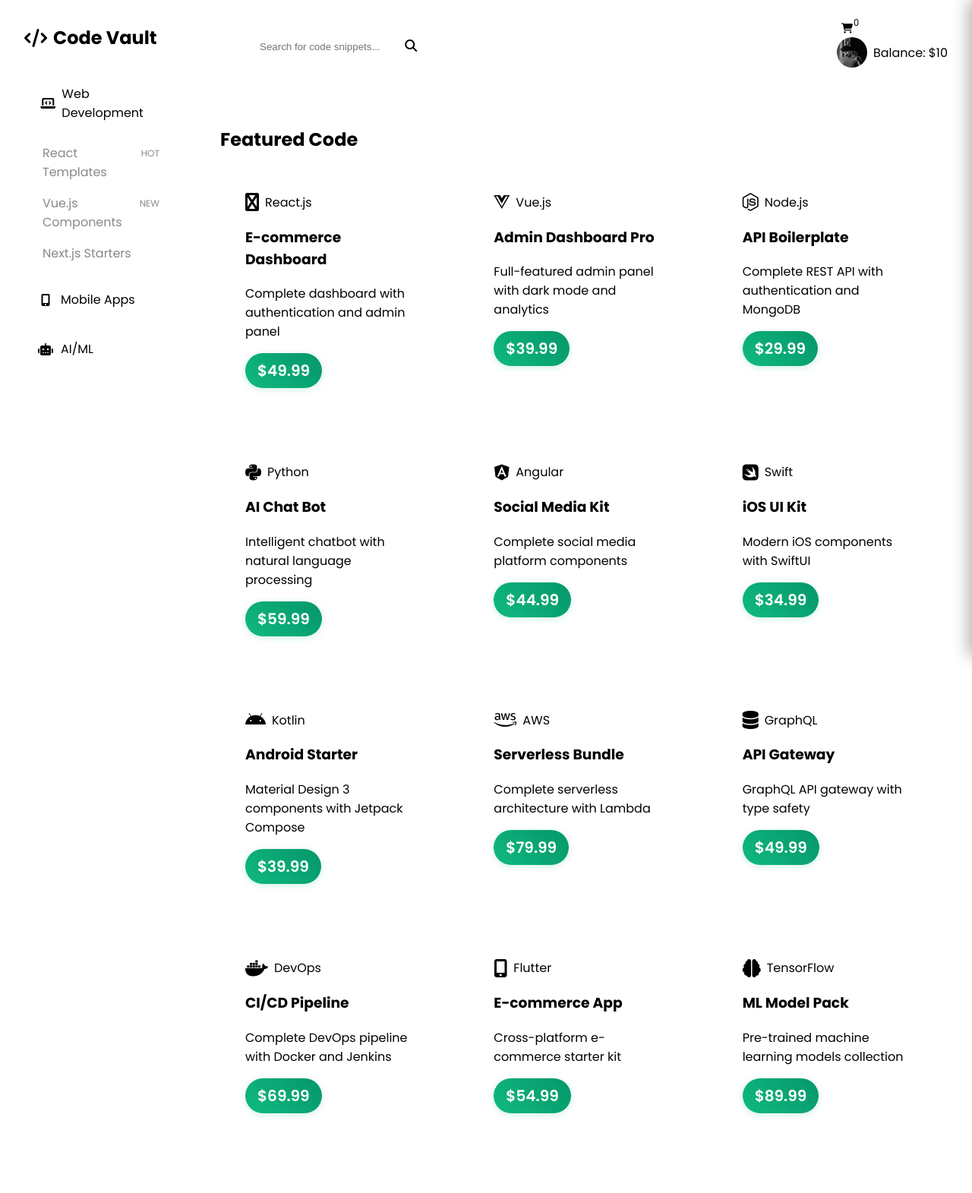
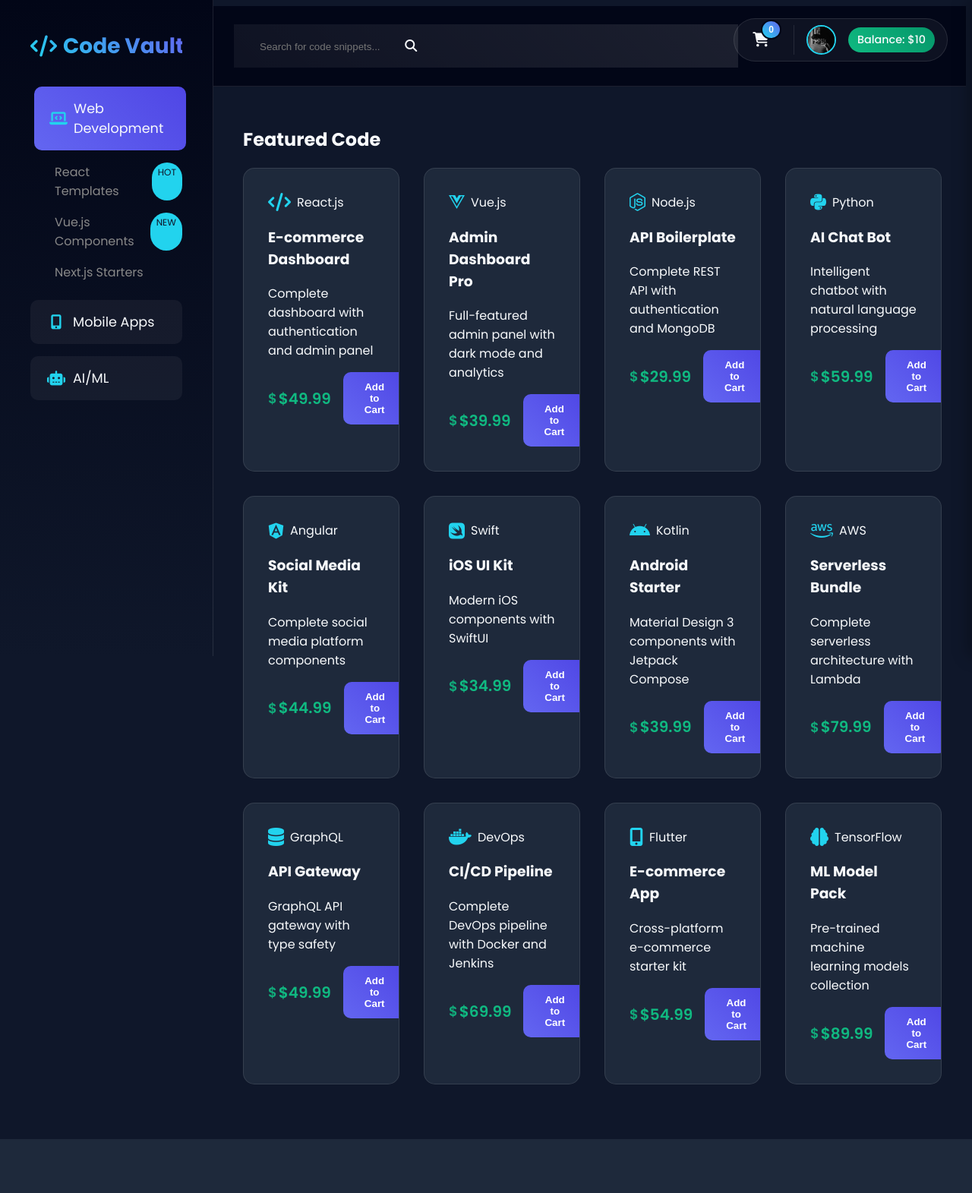
Before and after one commit to Anubhob435/Flux-shopping-app, a Flask app: template templates/shop.html in a window 1280 px wide. Shown: the whole page at 76% size. After the commit the page ends 1500 px from the top, so only its background shows below. Run offline with Flask 3, Linux system fonts and the light colour scheme; the template is opened without the code that fills it: most values are stand-ins (such as "Sample title", 1, 10 or a date in 2020).

Commit message:
updated shoping

```diff
--- a/static/css/shop.css
+++ b/static/css/shop.css
@@ -1,3 +1,16 @@
+/* Root Variables - Matching index.css colors */
+:root {
+    --primary: #6366f1;
+    --secondary: #4f46e5;
+    --dark: #0f172a;
+    --darker: #020617;
+    --light: #f8fafc;
+    --card: #1e293b;
+    --accent: #22d3ee;
+    --success: #10b981;
+    --success-light: rgba(16, 185, 129, 0.1);
+}
+
 /* General Styles */
 body {
     background: var(--dark);
@@ -37,10 +50,18 @@
     margin-right: 0.5rem;
 }
 
+/* Enhanced User Actions Area */
 .user-actions {
     position: absolute;
     right: 2rem;
     top: 1.5rem;
+    display: flex;
+    align-items: center;
+    gap: 1.5rem;
+    background: rgba(255, 255, 255, 0.05);
+    padding: 0.5rem 1rem;
+    border-radius: 50px;
+    border: 1px solid rgba(255, 255, 255, 0.1);
 }
 
 .cart-btn {
@@ -49,29 +70,106 @@
     border: none;
     color: var(--light);
     cursor: pointer;
+    font-size: 1.2rem;
+    padding: 0.5rem;
+    transition: transform 0.3s ease;
+}
+
+.cart-btn:hover {
+    transform: scale(1.1);
+    color: var(--accent);
 }
 
 .cart-btn .cart-count {
     position: absolute;
-    top: -10px;
-    right: -10px;
-    background: var(--accent);
-    color: var(--dark);
+    top: -8px;
+    right: -8px;
+    background: linear-gradient(45deg, var(--accent), var(--primary));
+    color: var(--light);
     border-radius: 50%;
     padding: 0.25rem 0.5rem;
     font-size: 0.75rem;
+    font-weight: 600;
+    border: 2px solid var(--darker);
 }
 
 .user-profile {
     display: flex;
     align-items: center;
-    gap: 0.5rem;
+    gap: 1rem;
+    padding-left: 1rem;
+    border-left: 1px solid rgba(255, 255, 255, 0.1);
 }
 
 .user-profile img {
-    width: 40px;
-    height: 40px;
+    width: 35px;
+    height: 35px;
     border-radius: 50%;
+    border: 2px solid var(--accent);
+}
+
+.user-profile span {
+    font-size: 0.9rem;
+    font-weight: 500;
+    color: var(--light);
+    background: linear-gradient(45deg, var(--success), #059669);
+    padding: 0.35rem 0.75rem;
+    border-radius: 50px;
+    white-space: nowrap;
+}
+
+/* Profile Dropdown Menu */
+.profile-dropdown {
+    position: absolute;
+    top: 60px;
+    right: 0;
+    background: var(--darker);
+    border: 1px solid rgba(255, 255, 255, 0.1);
+    border-radius: 10px;
+    box-shadow: 0 5px 15px rgba(0, 0, 0, 0.2);
+    display: none;
+    flex-direction: column;
+    width: 150px;
+    z-index: 1001;
+}
+
+.profile-dropdown.show {
+    display: flex;
+}
+
+.profile-dropdown button {
+    background: none;
+    border: none;
+    color: var(--light);
+    padding: 0.75rem 1rem;
+    text-align: left;
+    cursor: pointer;
+    transition: background 0.3s ease;
+}
+
+.profile-dropdown button:hover {
+    background: rgba(255, 255, 255, 0.1);
+}
+
+@media (max-width: 768px) {
+    .user-actions {
+        position: static;
+        margin-top: 1rem;
+        width: 100%;
+        max-width: 300px;
+        justify-content: center;
+    }
+
+    .user-profile {
+        flex-direction: row;
+        align-items: center;
+        padding-left: 1rem;
+    }
+
+    .user-profile span {
+        font-size: 0.8rem;
+        padding: 0.25rem 0.5rem;
+    }
 }
 
 /* Side Panel */
@@ -80,8 +178,8 @@
     top: 0;
     left: 0;
     bottom: 0;
-    width: 250px;
-    background: var(--darker);
+    width: 280px; /* Increased from 250px */
+    background: linear-gradient(180deg, var(--darker) 0%, var(--dark) 100%);
     transform: none;
     transition: transform 0.3s ease;
     z-index: 1000;
@@ -93,16 +191,20 @@
 }
 
 .side-panel-content {
-    padding: 2rem;
+    padding: 2.5rem; /* Increased padding */
 }
 
 .side-panel .logo {
     display: flex;
     align-items: center;
     gap: 0.5rem;
-    font-size: 1.5rem;
+    font-size: 1.75rem; /* Increased font size */
     font-weight: 700;
-    color: var(--primary);
+    background: linear-gradient(45deg, var(--accent), var(--primary)); /* Matching gradient */
+    -webkit-background-clip: text;
+    -webkit-text-fill-color: transparent;
+    margin-bottom: 1rem;
+    white-space: nowrap; /* Ensure text stays on the same line */
 }
 
 .categories-section {
@@ -117,13 +219,14 @@
     display: flex;
     align-items: center;
     gap: 0.5rem;
-    padding: 0.75rem 1rem;
+    padding: 1rem 1.25rem; /* Increased padding */
     border-radius: 10px;
     transition: all 0.3s ease;
     background: rgba(255, 255, 255, 0.05);
     cursor: pointer;
     margin-bottom: 0.5rem;
     color: var(--light);
+    font-size: 1.1rem; /* Increased font size */
 }
 
 .category-header.active,
@@ -133,14 +236,15 @@
 }
 
 .category-header i {
-    width: 24px;
+    width: 28px; /* Increased icon width */
     text-align: center;
     color: var(--accent);
+    font-size: 1.2rem; /* Increased icon size */
 }
 
 .featured-items {
     display: none;
-    padding-left: 1.5rem;
+    padding-left: 2rem; /* Increased padding */
     margin-top: 0.5rem;
     margin-bottom: 1rem;
 }
@@ -176,7 +280,7 @@
 
 /* Main Content */
 .main-content {
-    margin-left: 250px;
+    margin-left: 280px; /* Match side panel width */
     padding: 2rem;
     transition: margin-left 0.3s ease;
 }
@@ -185,10 +289,17 @@
     margin-bottom: 2rem;
 }
 
+/* Update code grid to show a maximum of 4 tiles side by side */
 .code-grid {
     display: grid;
     grid-template-columns: repeat(auto-fit, minmax(250px, 1fr));
     gap: 2rem;
+}
+
+@media (min-width: 1200px) {
+    .code-grid {
+        grid-template-columns: repeat(4, 1fr); /* Ensure max 4 tiles side by side */
+    }
 }
 
 .code-card {
@@ -236,11 +347,30 @@
     color: var(--accent);
 }
 
-.card-header i.fab.fa-react {
-    background: linear-gradient(45deg, #61dafb, #00b7ff);
-    -webkit-background-clip: text;
-    -webkit-text-fill-color: transparent;
-    animation: spin 4s linear infinite;
+/* Updated Price Tag Styling */
+.price {
+    font-size: 1.25rem;
+    font-weight: 600;
+    color: var(--success);
+    padding: 0.5rem 0;
+    display: inline-flex;
+    align-items: center;
+}
+
+.price::before {
+    content: '$';
+    font-size: 0.9em;
+    margin-right: 2px;
+    opacity: 0.9;
+}
+
+/* Update card footer for better alignment */
+.card-footer {
+    display: flex;
+    justify-content: space-between;
+    align-items: center;
+    margin-top: 1.5rem;
+    gap: 1rem;
 }
 
 .card-footer {
@@ -250,25 +380,15 @@
     margin-top: 1rem;
 }
 
-.price {
-    font-size: 1.25rem;
-    font-weight: 600;
-    background: linear-gradient(45deg, #10b981, #059669);
-    color: white;
-    padding: 0.5rem 1rem;
-    border-radius: 50px;
-    box-shadow: 0 2px 10px rgba(16, 185, 129, 0.2);
-}
-
 .add-to-cart {
     background: linear-gradient(45deg, var(--primary), var(--secondary));
     color: white;
     border: none;
     border-radius: 10px;
-    padding: 0.75rem 1.5rem;
+    padding: 0.75rem 1.75rem;
     cursor: pointer;
     transition: all 0.3s ease;
-    font-weight: 500;
+    font-weight: 600;
     display: flex;
     align-items: center;
     gap: 0.5rem;
--- a/static/js/shop.js
+++ b/static/js/shop.js
@@ -127,4 +127,19 @@
             featuredItems.classList.toggle('show');
         });
     });
+
+    // Profile dropdown toggle
+    const userProfile = document.querySelector('.user-profile');
+    const profileDropdown = document.querySelector('.profile-dropdown');
+
+    userProfile.addEventListener('click', () => {
+        profileDropdown.classList.toggle('show');
+    });
+
+    // Close profile dropdown when clicking outside
+    document.addEventListener('click', (e) => {
+        if (!userProfile.contains(e.target)) {
+            profileDropdown.classList.remove('show');
+        }
+    });
 });
--- a/templates/shop.html
+++ b/templates/shop.html
@@ -22,6 +22,11 @@
             <div class="user-profile">
                 <img src="{{ url_for('static', filename='images/avatar.jpg') }}" alt="Profile">
                 <span>Balance: ${{ balance }}</span>
+                <div class="profile-dropdown">
+                    <button onclick="location.href='/account'">Account</button>
+                    <button onclick="location.href='/orders'">Orders</button>
+                    <button onclick="location.href='/'">Log out</button>
+                </div>
             </div>
         </div>
     </header>
@@ -105,7 +110,7 @@
                 <!-- Code Cards -->
                 <div class="code-card">
                     <div class="card-header">
-                        <i class="fas fa-react"></i>
+                        <i class="fas fa-code"></i> <!-- Changed icon from React to generic code icon -->
                         <span class="language">React.js</span>
                     </div>
                     <h3>E-commerce Dashboard</h3>
```
Also changed, not shown: other parts of static/css/shop.css (+25 -5 lines).
